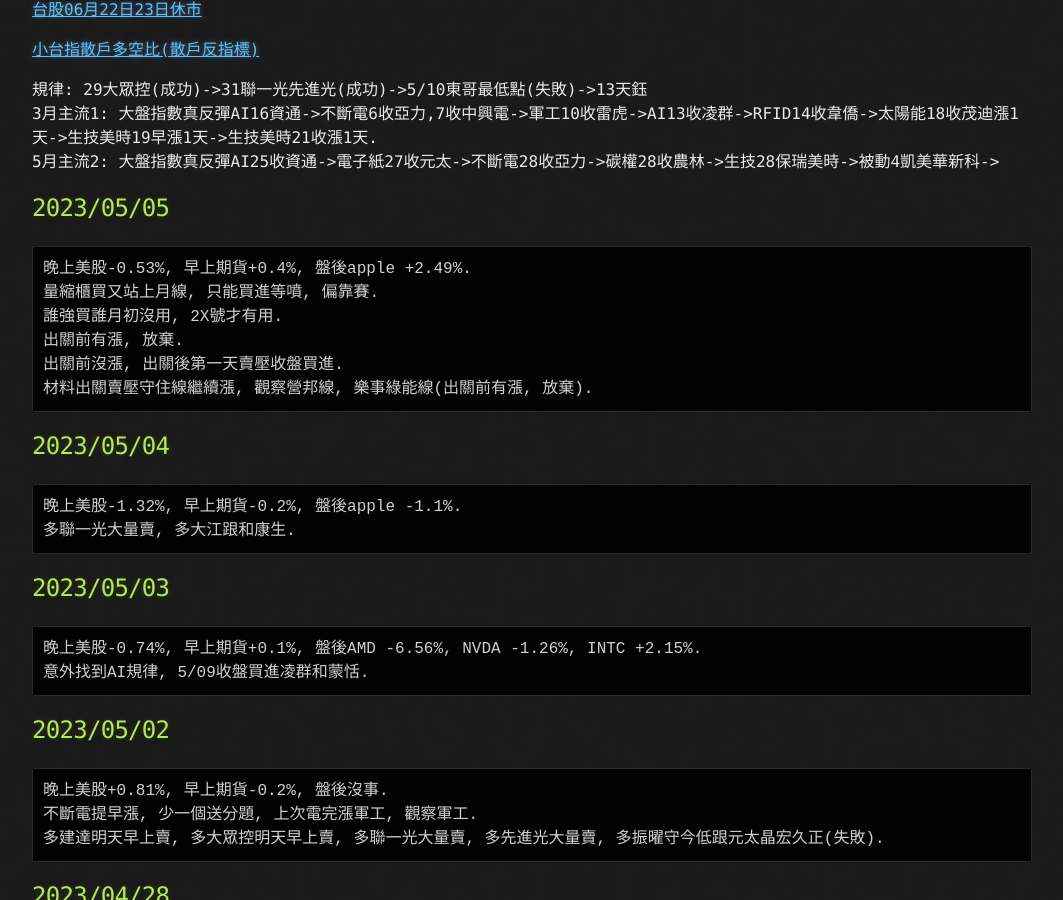
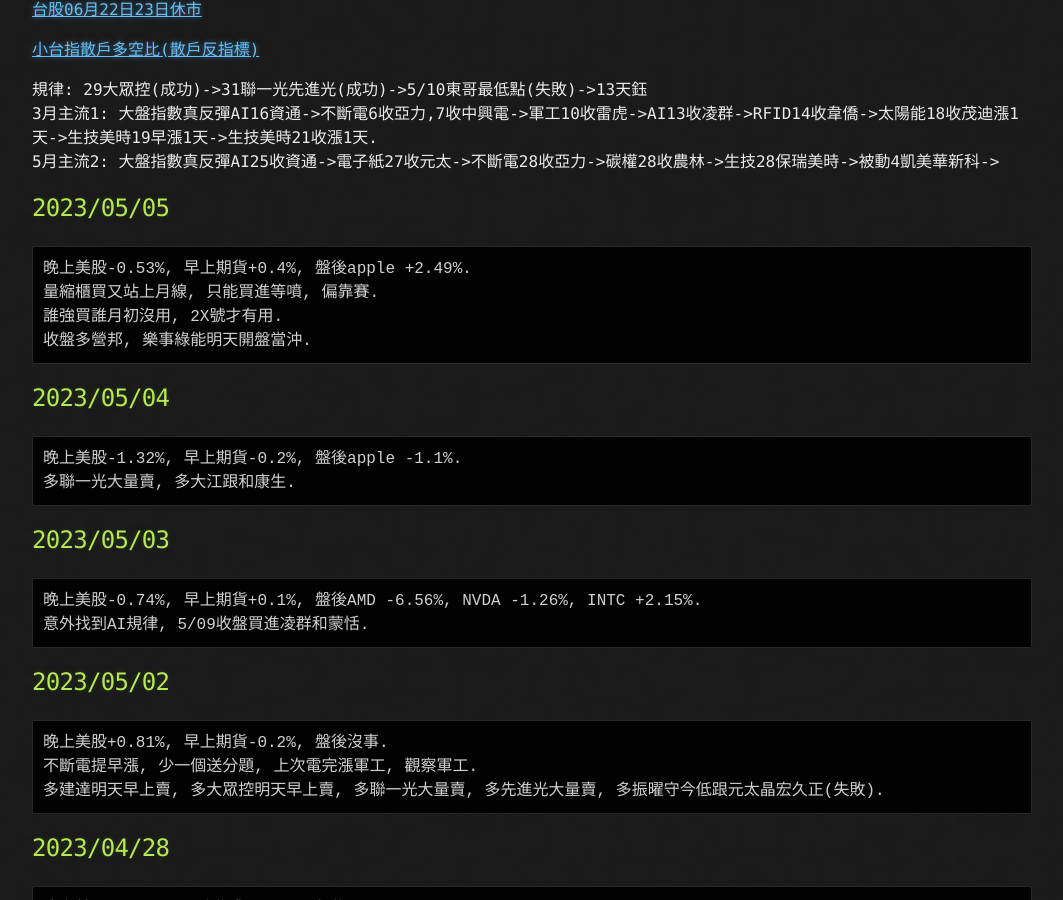
Before and after one commit to lepg5487/Stock_God, a Jekyll site: the page built from index.md, in a window 1280 px wide and 900 px high, scrolled down 460 px. Shown: the whole window, without its empty margins (108-1171 px from the left). Built offline with Jekyll 4.4.1, drawn with Linux system fonts in a browser that asks for light colours; our own code applies the rules of GitHub Pages for plain Markdown files.

Commit message:
Update index.md

````diff
--- a/index.md
+++ b/index.md
@@ -25,9 +25,7 @@
 晚上美股-0.53%, 早上期貨+0.4%, 盤後apple +2.49%.
 量縮櫃買又站上月線, 只能買進等噴, 偏靠賽.
 誰強買誰月初沒用, 2X號才有用.
-出關前有漲, 放棄.
-出關前沒漲, 出關後第一天賣壓收盤買進.
-材料出關賣壓守住線繼續漲, 觀察營邦線, 樂事綠能線(出關前有漲, 放棄).
+收盤多營邦, 樂事綠能明天開盤當沖.
 ```
 
 ## 2023/05/04
````
